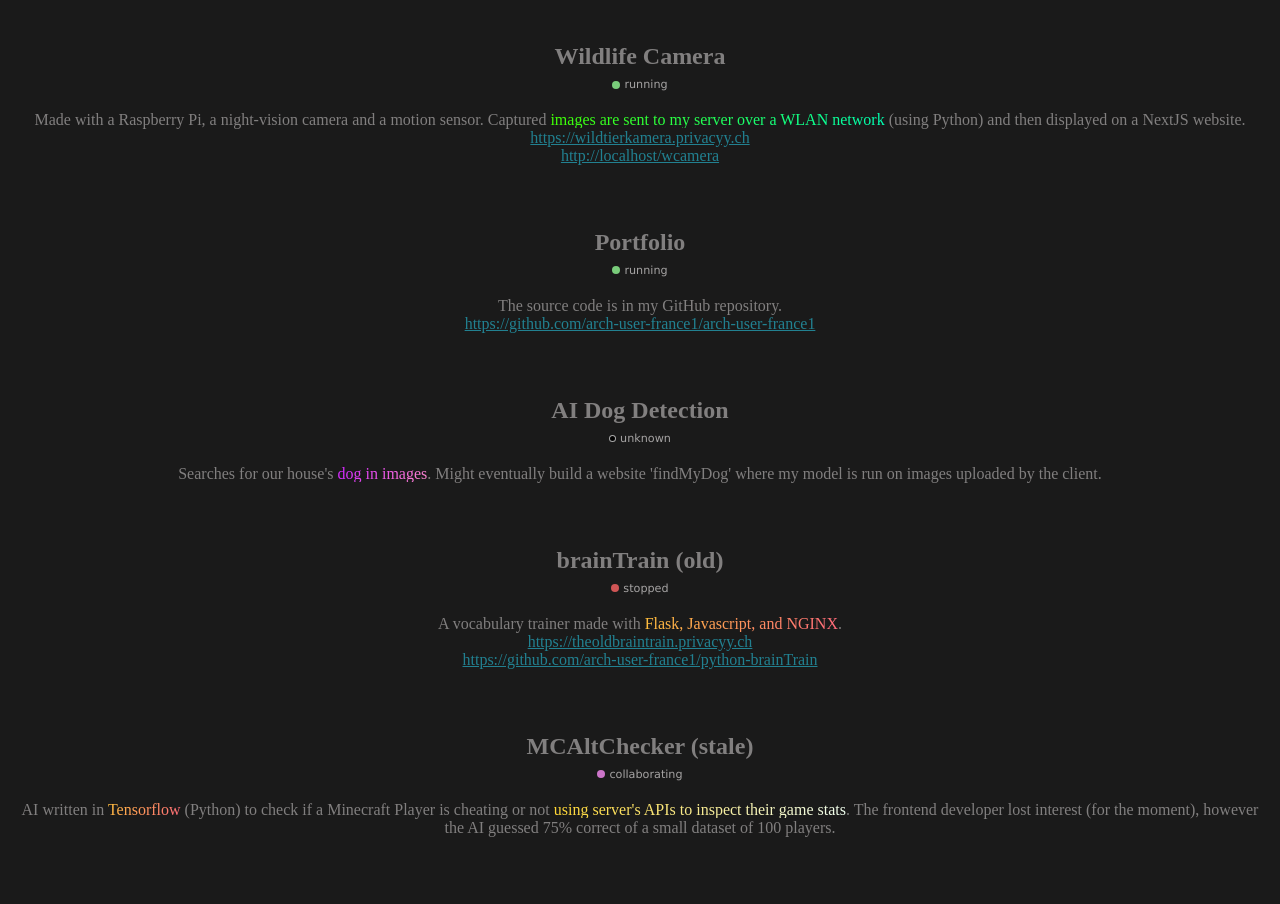
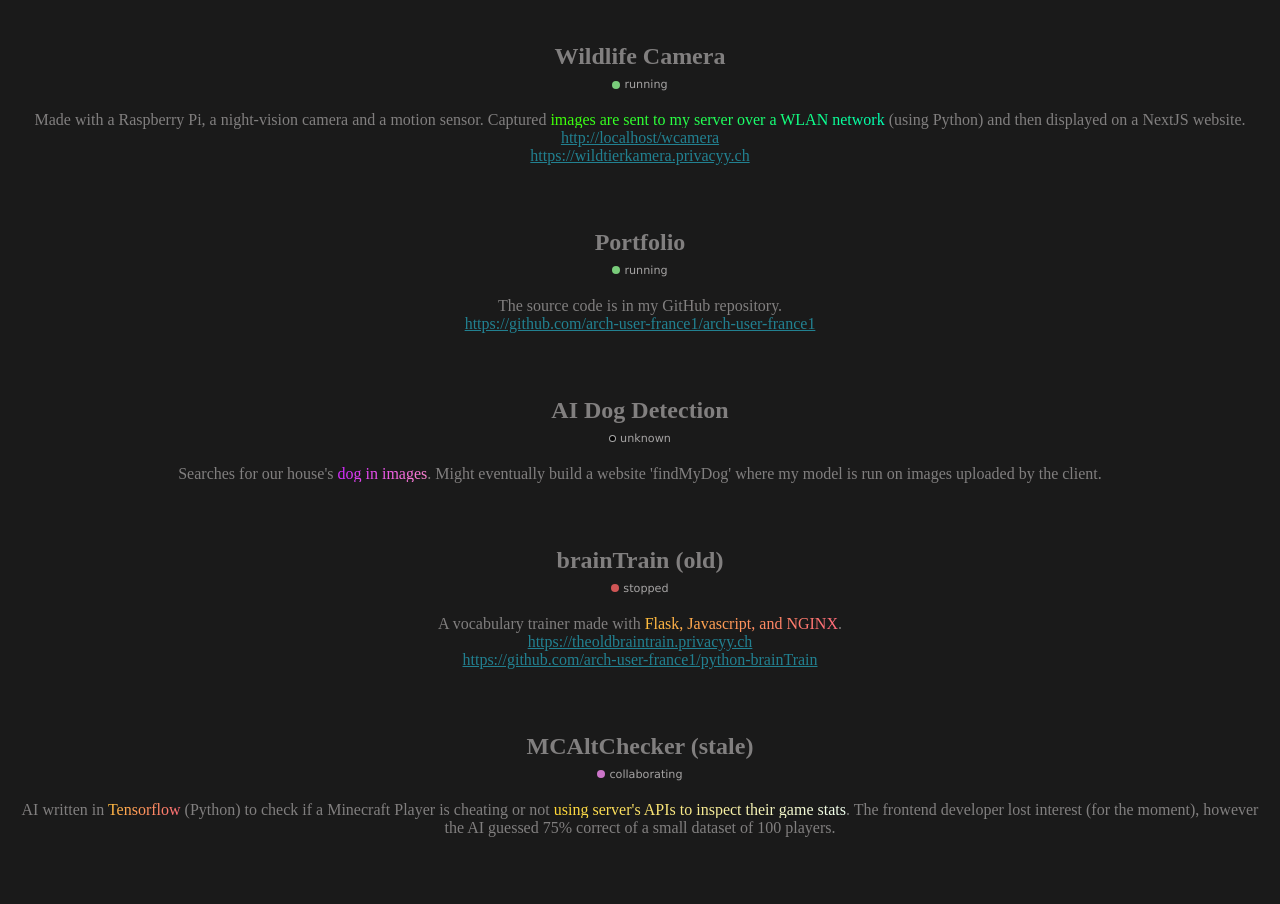
Before and after one commit to arch-user-france1/arch-user-france1, a Next.js app: page / in a window 1280 px wide. Shown: the part 1000-1904 px from the top of the page. Built offline with nearby package versions, Linux system fonts and the light colour scheme.

Commit message:
move on-site links up

```diff
--- a/pages/index.js
+++ b/pages/index.js
@@ -58,8 +58,8 @@ export default function Page() {
       {responsibleHostingMsg && (<div><br></br><span className='warning'>The following links are not hosted by me and I am not responsible for their availability.</span></div>)}
 
       <div className={styles.projectLinks}>
+        {onSiteLinks && onSiteLinks.map((x, key) => <Link className={styles.projectLink} href={x} key={key}>{basePath+x}</Link>)}
         {visibleLinks && visibleLinks.map((x) => (<Link target="_blank" rel="noopener" className={styles.projectLink} href={x}>{x}</Link>))}
-        {onSiteLinks && onSiteLinks.map((x, key) => <Link className={styles.projectLink} href={x} key={key}>{basePath+x}</Link>)}
       </div>
     </div>)
   }
```
